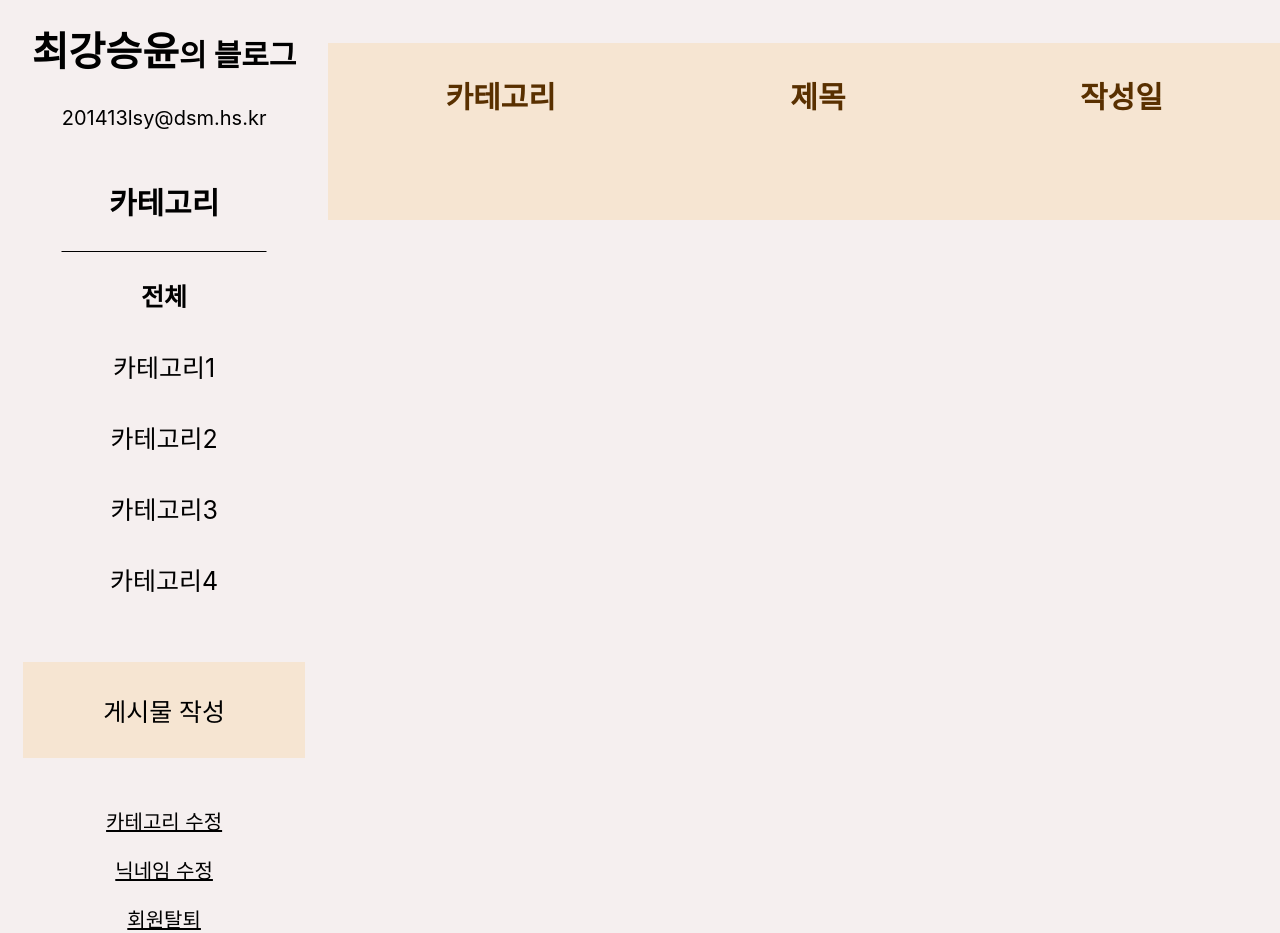
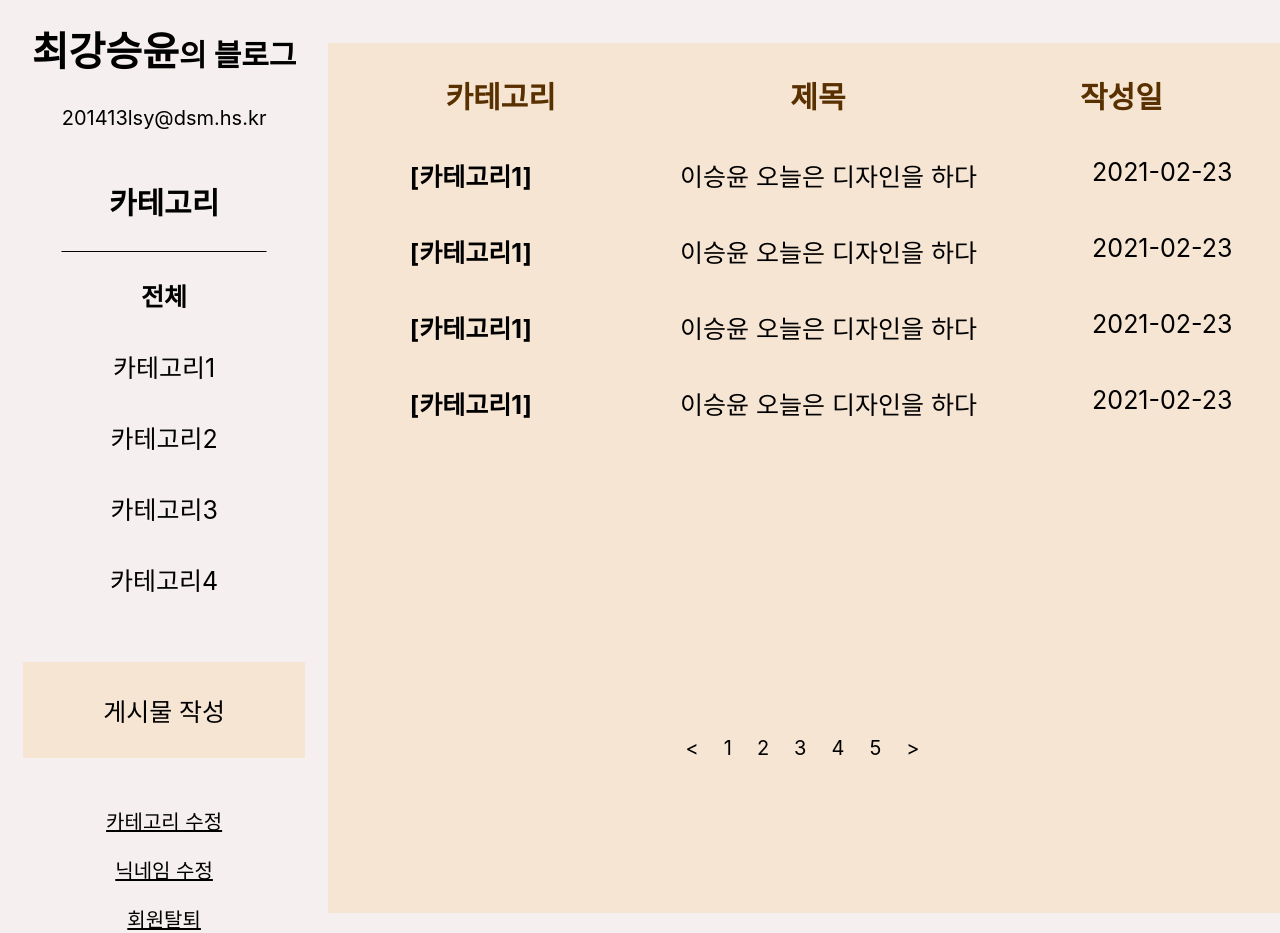
Before and after one commit to Sushi-blog/front-end, a React (Create React App) app in the folder sushi-blog/: page / in a window 1280 px wide. Built offline with nearby package versions, Linux system fonts and the light colour scheme.

Commit message:
ADD: 메인 퍼블리싱 코드 추가

```diff
--- a/sushi-blog/src/components/MAIN/rightContent/mainRightContent.js
+++ b/sushi-blog/src/components/MAIN/rightContent/mainRightContent.js
@@ -4,13 +4,42 @@ import * as s from './style';
 const MainRightContent = () => {
     return (
         <>
-            <s.PostContainer>
+            <s.MainContainer>
                 <s.ExplanaitionDiv>
                     <p>카테고리</p>
                     <p>제목</p>
                     <p>작성일</p>
                 </s.ExplanaitionDiv>
-            </s.PostContainer>
+                <s.PostContainer>
+                    <s.Category>[카테고리1]</s.Category>
+                    <s.Title>이승윤 오늘은 디자인을 하다</s.Title>
+                    <s.CreateDate>2021-02-23</s.CreateDate>
+                </s.PostContainer>
+                <s.PostContainer>
+                    <s.Category>[카테고리1]</s.Category>
+                    <s.Title>이승윤 오늘은 디자인을 하다</s.Title>
+                    <s.CreateDate>2021-02-23</s.CreateDate>
+                </s.PostContainer>
+                <s.PostContainer>
+                    <s.Category>[카테고리1]</s.Category>
+                    <s.Title>이승윤 오늘은 디자인을 하다</s.Title>
+                    <s.CreateDate>2021-02-23</s.CreateDate>
+                </s.PostContainer>
+                <s.PostContainer>
+                    <s.Category>[카테고리1]</s.Category>
+                    <s.Title>이승윤 오늘은 디자인을 하다</s.Title>
+                    <s.CreateDate>2021-02-23</s.CreateDate>
+                </s.PostContainer>
+                <s.PageList>
+                    <s.PageNumber>&lt;</s.PageNumber>
+                    <s.PageNumber>1</s.PageNumber>
+                    <s.PageNumber>2</s.PageNumber>
+                    <s.PageNumber>3</s.PageNumber>
+                    <s.PageNumber>4</s.PageNumber>
+                    <s.PageNumber>5</s.PageNumber>
+                    <s.PageNumber>&gt;</s.PageNumber>
+                </s.PageList>
+            </s.MainContainer>
         </>
     );
 }
--- a/sushi-blog/src/components/MAIN/rightContent/style.js
+++ b/sushi-blog/src/components/MAIN/rightContent/style.js
@@ -1,10 +1,11 @@
 import styled from 'styled-components';
 import {fontColor} from '../../../style/index';
 
-export const PostContainer = styled.div`
+export const MainContainer = styled.div`
     margin-top: 23px;
     background-color: #F6E5D2;
     width: 145vh;
+    height: 870px;
 `
 
 export const ExplanaitionDiv = styled.div`
@@ -13,6 +14,49 @@ export const ExplanaitionDiv = styled.div`
     font-size: 30px;
     font-weight: bold;
     p{
+        margin: 0;
+        margin-top: 30px;
         color:${fontColor};
     }
 `
+
+export const PostContainer= styled.div`
+    cursor: pointer;
+    margin-top: 40px;
+    width: 100%;
+    font-size: 25px;
+    text-align: center;
+    display: flex;
+    justify-content: space-evenly;
+`
+
+export const Category = styled.span`
+    width: 200px;
+    margin-left: 10px;
+    font-weight: bold;
+`
+
+export const Title = styled.span`
+    width: 450px;
+`
+
+export const CreateDate = styled.span`
+    margin-left: -9px;
+    width: 170px;
+`
+
+export const PageList = styled.div`
+    width: 350px;
+    text-align: center;
+    left: 50%;
+    margin-left: -175px;
+    position: absolute;
+    bottom: 5%;
+    margin: auto;
+`
+
+export const PageNumber = styled.span`
+    cursor: pointer;
+    font-size: 20px;
+    margin-right: 25px;
+`
```
Also changed, not shown: sushi-blog/src/components/MAIN/modals/categoryFix.js (added, +8 -0 lines).
